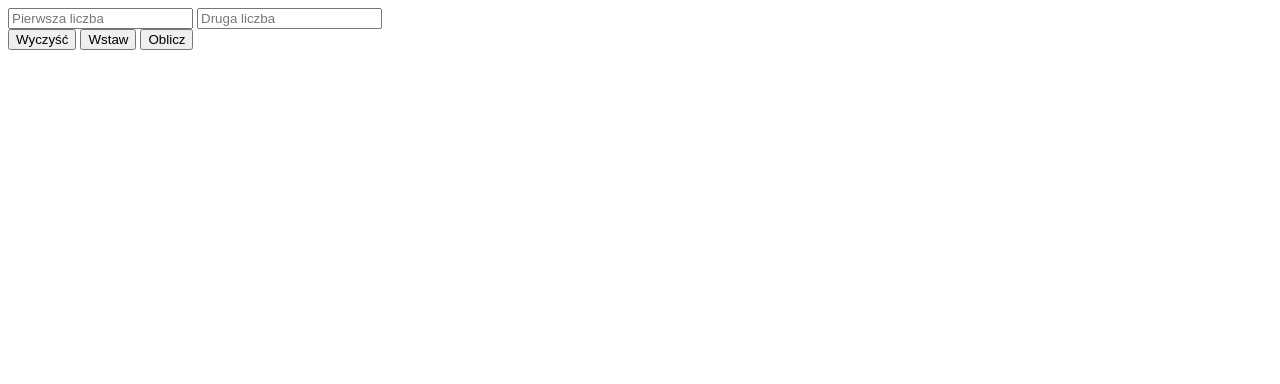
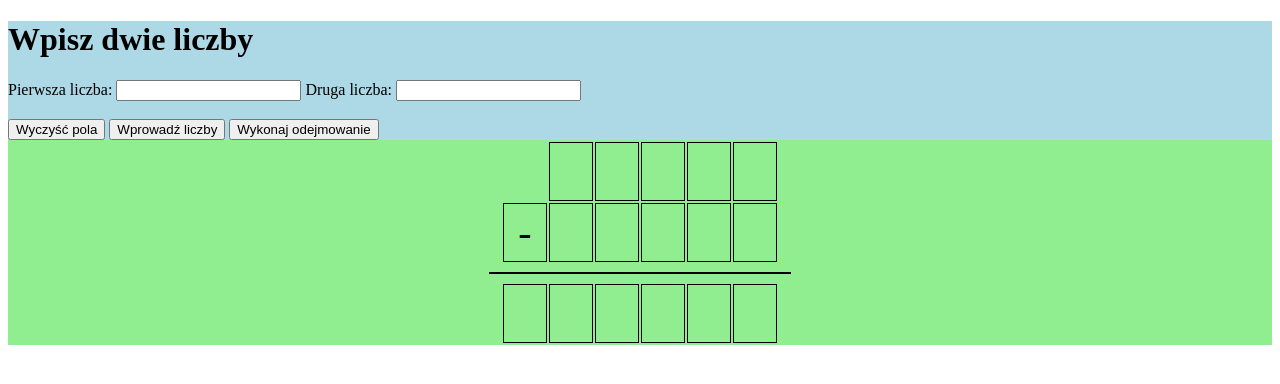
Before and after one commit to dominikkolodziejczak/krawczyk, a plain HTML site: page index.html in a window 1280 px wide. Drawn offline with nearby package versions, Linux system fonts and the light colour scheme.

Commit message:
kasztanek

```diff
--- a/index.html
+++ b/index.html
@@ -1,65 +1,119 @@
 <!DOCTYPE html>
-<html lang="en">
+<html lang="pl">
 <head>
-    <meta charset="UTF-8">
-    <meta name="viewport" content="width=device-width, initial-scale=1.0">
+    <meta name="author" content="Kamil Priefer">
+    <meta http-equiv="Content-Type" content="text/html;charset=UTF-8">
+	<title>Odejmowanie pisemne</title>
 	<style>
-        main{
-            width: 5em;
-            text-align: right;
-            margin-left: auto;
-            margin-right: auto;
+		table {
+			text-align:center;
+			margin:auto;
 		}
-        main span{
-             text-align: left;
+		td {
+			width:40px;
+			height:55px;
+			border: 1px solid black;
+			font-size:40px;
 		}
-        #flex{
-            display: flex;
-            justify-content: space-between;
+		td.bezramki {
+			border: 0px;
 		}
+
 	</style>
-    <title>Odejmowanie i mnożenie pisemne</title>
 </head>
 <body>
-    <header>
-        <form action="">
-            <input type="number" name="" id="liczba1" placeholder="Pierwsza liczba">
-            <input type="number" name="" id="liczba2" placeholder="Druga liczba">
-            <br>
-            <input id="wyczysc" type="submit" value="Wyczyść">
-            <input id="wstaw"  type="submit" value="Wstaw">
-            <input id="oblicz" type="submit" value="Oblicz">
+	<div style="background-color:lightblue; padding:20">
+		<h1>Wpisz dwie liczby</h1>
+		<form>
+			<label for="liczba1">Pierwsza liczba:</label>
+			<input type="text" id="liczba1" maxlength="5">
+			<label for="liczba2">Druga liczba:</label>
+			<input type="text" id="liczba2" maxlength="5">
+			<br/><br/>
+			<button type="button" onclick="wyczyscPola()">Wyczyść pola</button>
+			<button type="button" onclick="wprowadzLiczby()">Wprowadź liczby</button>
+			<button type="button" onclick="wykonajOdejmowanie()">Wykonaj odejmowanie</button>
 		</form>
-    </header>
-    <main>
+	</div>
+	<div style="background-color:lightgreen; padding:20;">
+		<table>
+			<tr>
+				<td class='bezramki'></td>
+				<td id="1_1"></td>
+				<td id="1_2"></td>
+				<td id="1_3"></td>
+				<td id="1_4"></td>
+				<td id="1_5"></td>
+			</tr>
+			<tr>
+				<td>-</td>
+				<td id="2_1"></td>
+				<td id="2_2"></td>
+				<td id="2_3"></td>
+				<td id="2_4"></td>
+				<td id="2_5"></td>
+			</tr>
+		</table>
+		<hr style="width:300px; border:1px solid black;">
+		<table>
+			<tr>
+				<td id="3_0"></td>
+				<td id="3_1"></td>
+				<td id="3_2"></td>
+				<td id="3_3"></td>
+				<td id="3_4"></td>
+				<td id="3_5"></td>
+			</tr>
+		</table>
+	</div>
+	   <script>
+        function wyczyscPola() {
+            document.getElementById('liczba1').value = "";
+            document.getElementById('liczba2').value = "";
+            for (i = 1; i < 6; i++) {
+                document.getElementById('1_' + i).innerHTML = "";
+                document.getElementById('2_' + i).innerHTML = "";
+            }
+            for (i = 0; i < 6; i++) {
+                document.getElementById('3_' + i).innerHTML = "";
+            }
+        }
 
-    </main>
-    <footer>
+        function wprowadzLiczby() {
+            var x1 = document.getElementById('liczba1').value;
+            var x2 = document.getElementById("liczba2").value;
+            if (!isNaN(x1) && !isNaN(x2) && x1 != '' && x2 != '') {
+                for (i = 0; i < x1.length; i++) {
+                    document.getElementById('1_' + (i + 6 - x1.length)).innerHTML = x1.substring(i, i + 1);
+                }
+                for (i = 0; i < x2.length; i++) {
+                    document.getElementById('2_' + (i + 6 - x2.length)).innerHTML = x2.substring(i, i + 1);
+                }
+                for (i = 0; i < 6; i++) {
+                    document.getElementById('3_' + i).innerHTML = "";
+                }
+            } else {
+                alert("Wprowadź poprawne liczby");
+            }
+        }
 
-    </footer>
-    <script src="https://code.jquery.com/jquery-3.5.1.min.js"
-        integrity="sha256-9/aliU8dGd2tb6OSsuzixeV4y/faTqgFtohetphbbj0=" crossorigin="anonymous"></script>
-    <script>
-        $("#wstaw").click(function (e) {
-            e.preventDefault();
-            var liczba1 = $("#liczba1").val();
-            var liczba2 = $("#liczba2").val();
-            var mnozenie = liczba1 * liczba2;
-            var zawartosc = '<div>' + liczba1 + "<br><div id='flex'>"+ "<div>*</div><div>" + liczba2 + "</div></div><hr>";
-            if(liczba2.length == 1){
-                zawartosc += mnozenie;
-            }else{
-                for (let index = liczba2.length; index > 0; index--) {
-
-                 zawartosc += liczba1 * liczba2[index - 1] + "<br>";
-
-
+        function wykonajOdejmowanie() {
+            var pamiec = 0;
+            var liczbas1 = "";
+            var liczbas2 = "";
+            for (i = 5; i > 0; i--) {
+                liczbas1 = document.getElementById('1_' + i).innerHTML + liczbas1;
+                liczbas2 = document.getElementById('2_' + i).innerHTML + liczbas2;
             }
-                zawartosc += "<hr>"
+            var roznica = liczbas1 - liczbas2;
+            roznica = "" + roznica;
+                while (6 > roznica.length) {
+                    roznica = " " + roznica;
                 }
-            zawartosc += "</div>";
-            $("main").html(zawartosc);
-        });
+            for (let i = 5; i >= 0; i--) {
+                document.getElementById('3_' + i).innerHTML = roznica[i];
+            }
+        }
     </script>
 </body>
 </html>
```
Lines whose indentation alone changed are shown as unchanged.
